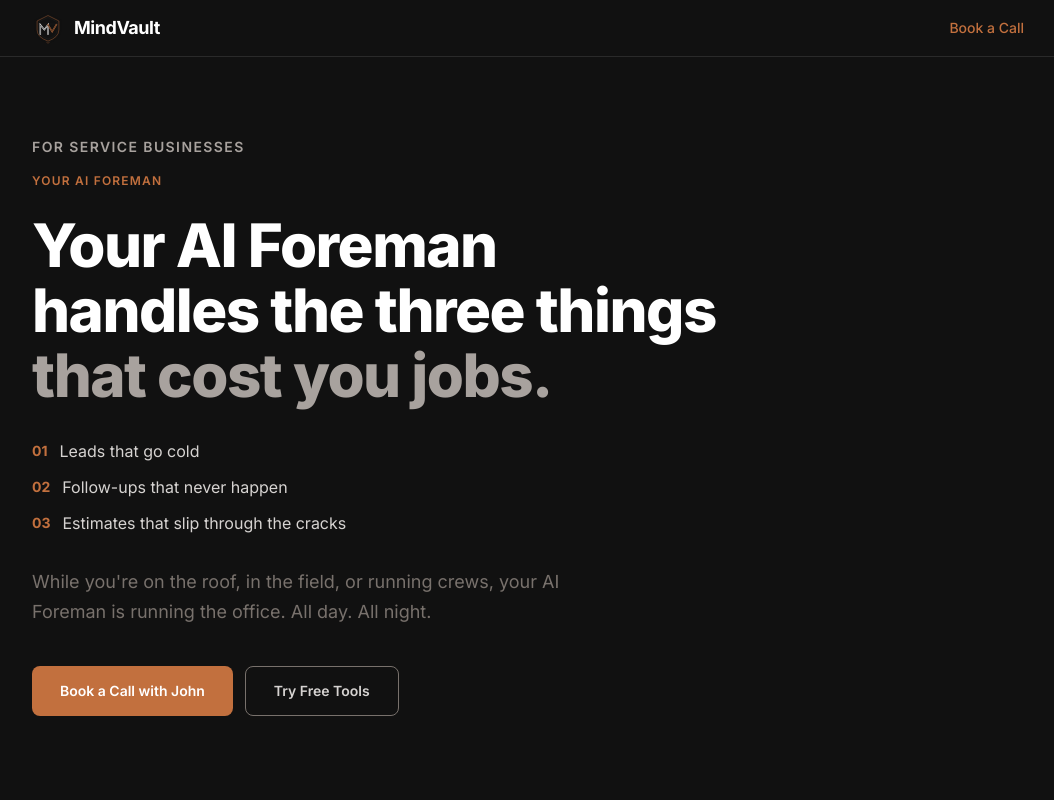
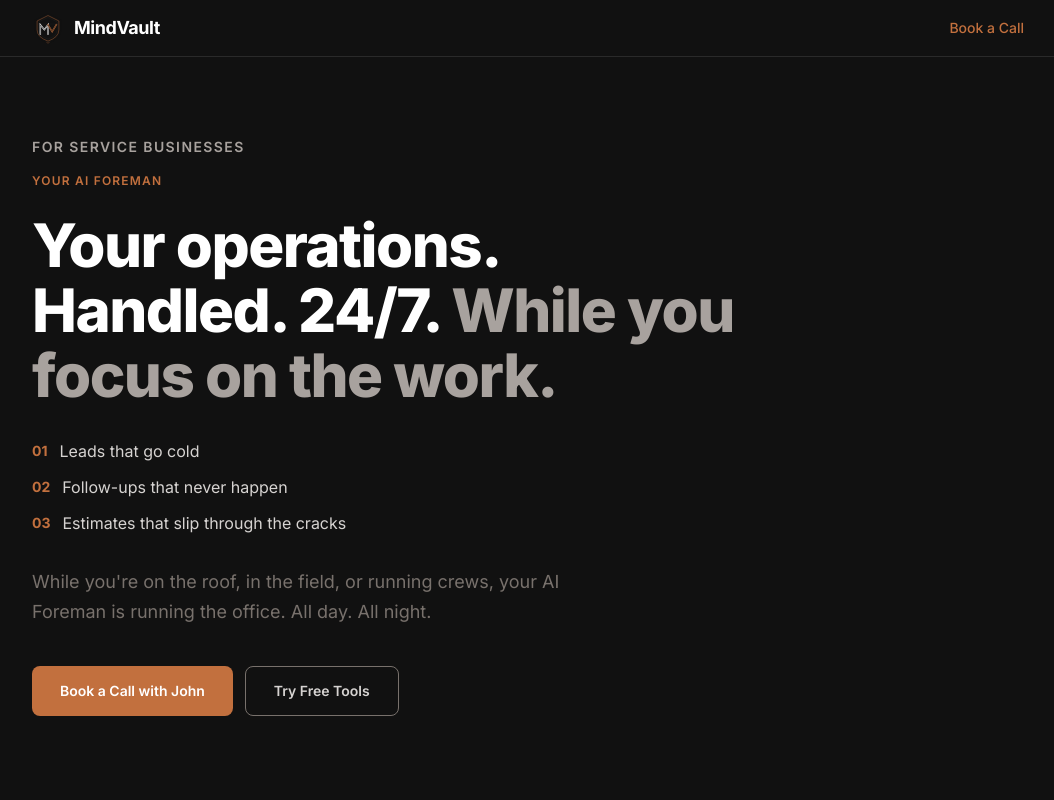
Before and after one commit to jdb-swissknife/mindvault-landing, a React (Vite) app: page / in a window 1280 px wide. Shown: the top 800 px of the page, without its empty margins (112-1166 px from the left). Built offline with nearby package versions, Linux system fonts and the light colour scheme.

Commit message:
Hero: Your operations handled 24/7

```diff
--- a/src/App.tsx
+++ b/src/App.tsx
@@ -72,8 +72,8 @@ export default function App() {
           <p className="text-sm font-semibold uppercase tracking-widest text-stone-400 mb-4">For Service Businesses</p>
           <p className="text-xs font-semibold uppercase tracking-widest text-rust-500 mb-6">YOUR AI FOREMAN</p>
           <h1 className="text-4xl sm:text-5xl lg:text-6xl font-extrabold leading-[1.08] tracking-tight max-w-3xl">
-            Your AI Foreman<br />handles the three things<br />
-            <span className="text-stone-400">that cost you jobs.</span>
+            Your operations.<br />Handled. 24/7.
+            <span className="text-stone-400"> While you focus on the work.</span>
           </h1>
           <div className="mt-8 space-y-3 max-w-lg">
             <div className="flex items-start gap-3">
```
